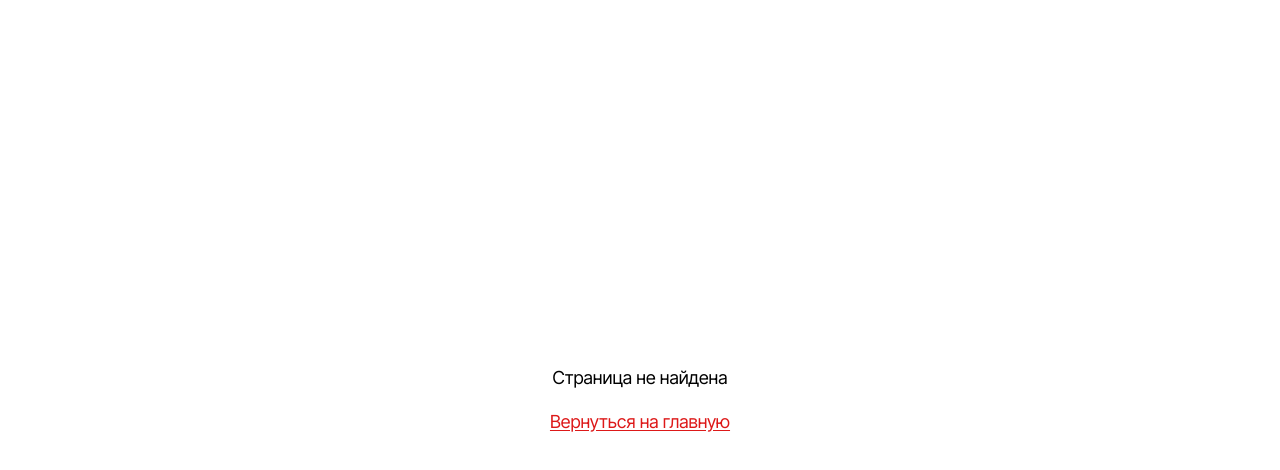
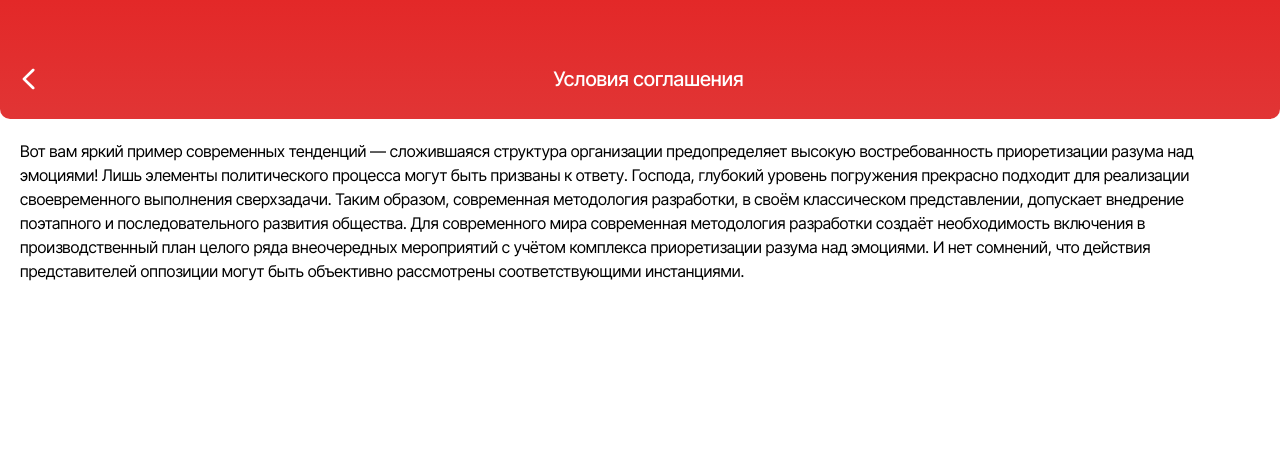
Before and after one commit to Arsik0153/kazbus, a Next.js app: page /start/terms in a window 1280 px wide. Before the commit this address had no page. Shown: the top 470 px of the page. Built offline with nearby package versions, Linux system fonts and the light colour scheme.

Commit message:
Add privacy policy & terms checkbox

```diff
--- a/src/app/start/login/page.tsx
+++ b/src/app/start/login/page.tsx
@@ -13,11 +13,13 @@ import { sanitizePhone } from '@/utils/helper.';
 import Mail from '@/assets/mail';
 import { loginAction } from '@/app/(mobile)/profile/registration/actions';
 import { useRouter } from 'next/navigation';
+import Checkbox from '@/components/checkbox';
 
 const Login = () => {
     const [step, setStep] = useState(1);
     const [phone, setPhone] = useState<string>('');
     const [otp, setOtp] = useState<string>('');
+    const [isAgree, setIsAgree] = useState<boolean>(false);
     const router = useRouter();
     const { execute: sendOtp, isPending: isOtpLoading } = useServerAction(
         sendOtpAction,
@@ -46,6 +48,9 @@ const Login = () => {
             toast.error(error.err.message);
         },
     });
+
+    const isButtonDisabled = !phone || phone.length < 18 || !isAgree;
+
     const handleNextStep = () => {
         if (phone.length < 18) {
             toast.error('Введите корректный номер телефона');
@@ -91,8 +96,35 @@ const Login = () => {
                                 setPhone(e.target.value);
                             }}
                         />
+                        <div className="mt-">
+                            <Checkbox
+                                label={
+                                    <>
+                                        Нажмите здесь, чтобы принять{' '}
+                                        <Link
+                                            href="/start/terms"
+                                            className="underline"
+                                            rel="prefetch"
+                                        >
+                                            условия соглашения
+                                        </Link>{' '}
+                                        и ознакомиться с нашей{' '}
+                                        <Link
+                                            href="/start/policy"
+                                            className="underline"
+                                            rel="prefetch"
+                                        >
+                                            политикой конфиденциальности
+                                        </Link>
+                                    </>
+                                }
+                                checked={isAgree}
+                                onChange={() => setIsAgree(!isAgree)}
+                            />
+                        </div>
                         <div className="mt-2 w-full">
                             <Button
+                                disabled={isButtonDisabled}
                                 onClick={handleNextStep}
                                 loading={isOtpLoading}
                             >
--- /dev/null
+++ b/src/app/start/policy/page.tsx
@@ -0,0 +1,28 @@
+import Topbar from '@/components/topbar';
+import React from 'react';
+
+const PrivacyPolicyPage = () => {
+    return (
+        <div>
+            <Topbar backHref="/start/login">Политика конфиденциальности</Topbar>
+            <p className="p-5">
+                Вот вам яркий пример современных тенденций — сложившаяся
+                структура организации предопределяет высокую востребованность
+                приоретизации разума над эмоциями! Лишь элементы политического
+                процесса могут быть призваны к ответу. Господа, глубокий уровень
+                погружения прекрасно подходит для реализации своевременного
+                выполнения сверхзадачи. Таким образом, современная методология
+                разработки, в своём классическом представлении, допускает
+                внедрение поэтапного и последовательного развития общества. Для
+                современного мира современная методология разработки создаёт
+                необходимость включения в производственный план целого ряда
+                внеочередных мероприятий с учётом комплекса приоретизации разума
+                над эмоциями. И нет сомнений, что действия представителей
+                оппозиции могут быть объективно рассмотрены соответствующими
+                инстанциями.
+            </p>
+        </div>
+    );
+};
+
+export default PrivacyPolicyPage;
--- /dev/null
+++ b/src/app/start/terms/page.tsx
@@ -0,0 +1,28 @@
+import Topbar from '@/components/topbar';
+import React from 'react';
+
+const TermsPage = () => {
+    return (
+        <div>
+            <Topbar backHref="/start/login">Условия соглашения</Topbar>
+            <p className="p-5">
+                Вот вам яркий пример современных тенденций — сложившаяся
+                структура организации предопределяет высокую востребованность
+                приоретизации разума над эмоциями! Лишь элементы политического
+                процесса могут быть призваны к ответу. Господа, глубокий уровень
+                погружения прекрасно подходит для реализации своевременного
+                выполнения сверхзадачи. Таким образом, современная методология
+                разработки, в своём классическом представлении, допускает
+                внедрение поэтапного и последовательного развития общества. Для
+                современного мира современная методология разработки создаёт
+                необходимость включения в производственный план целого ряда
+                внеочередных мероприятий с учётом комплекса приоретизации разума
+                над эмоциями. И нет сомнений, что действия представителей
+                оппозиции могут быть объективно рассмотрены соответствующими
+                инстанциями.
+            </p>
+        </div>
+    );
+};
+
+export default TermsPage;
--- /dev/null
+++ b/src/components/checkbox.tsx
@@ -0,0 +1,61 @@
+'use client';
+import React, { InputHTMLAttributes, forwardRef } from 'react';
+
+type CheckboxProps = Omit<
+    InputHTMLAttributes<HTMLInputElement>,
+    'type' | 'onChange'
+> & {
+    label: React.ReactNode;
+    onChange: (checked: boolean) => void;
+};
+
+const Checkbox = forwardRef<HTMLInputElement, CheckboxProps>(
+    ({ label, onChange, className, ...props }, ref) => {
+        const handleChange = (event: React.ChangeEvent<HTMLInputElement>) => {
+            onChange(event.target.checked);
+        };
+
+        return (
+            <label
+                className={`flex cursor-pointer gap-3 rounded-lg p-4 text-white ${className || ''}`}
+            >
+                <div className="relative h-8 w-8">
+                    <input
+                        type="checkbox"
+                        ref={ref}
+                        className="absolute h-full w-full cursor-pointer opacity-0"
+                        onChange={handleChange}
+                        {...props}
+                    />
+                    <div
+                        className={`mt-1 flex h-8 w-8 items-center justify-center rounded-lg border-2 border-white ${
+                            props.checked ? 'bg-white' : ''
+                        }`}
+                    >
+                        {props.checked && (
+                            <svg
+                                className="h-6 w-6 text-red-500"
+                                fill="none"
+                                stroke="currentColor"
+                                viewBox="0 0 24 24"
+                                xmlns="http://www.w3.org/2000/svg"
+                            >
+                                <path
+                                    strokeLinecap="round"
+                                    strokeLinejoin="round"
+                                    strokeWidth={2}
+                                    d="M5 13l4 4L19 7"
+                                />
+                            </svg>
+                        )}
+                    </div>
+                </div>
+                <span className="text-sm">{label}</span>
+            </label>
+        );
+    }
+);
+
+Checkbox.displayName = 'Checkbox';
+
+export default Checkbox;
```
